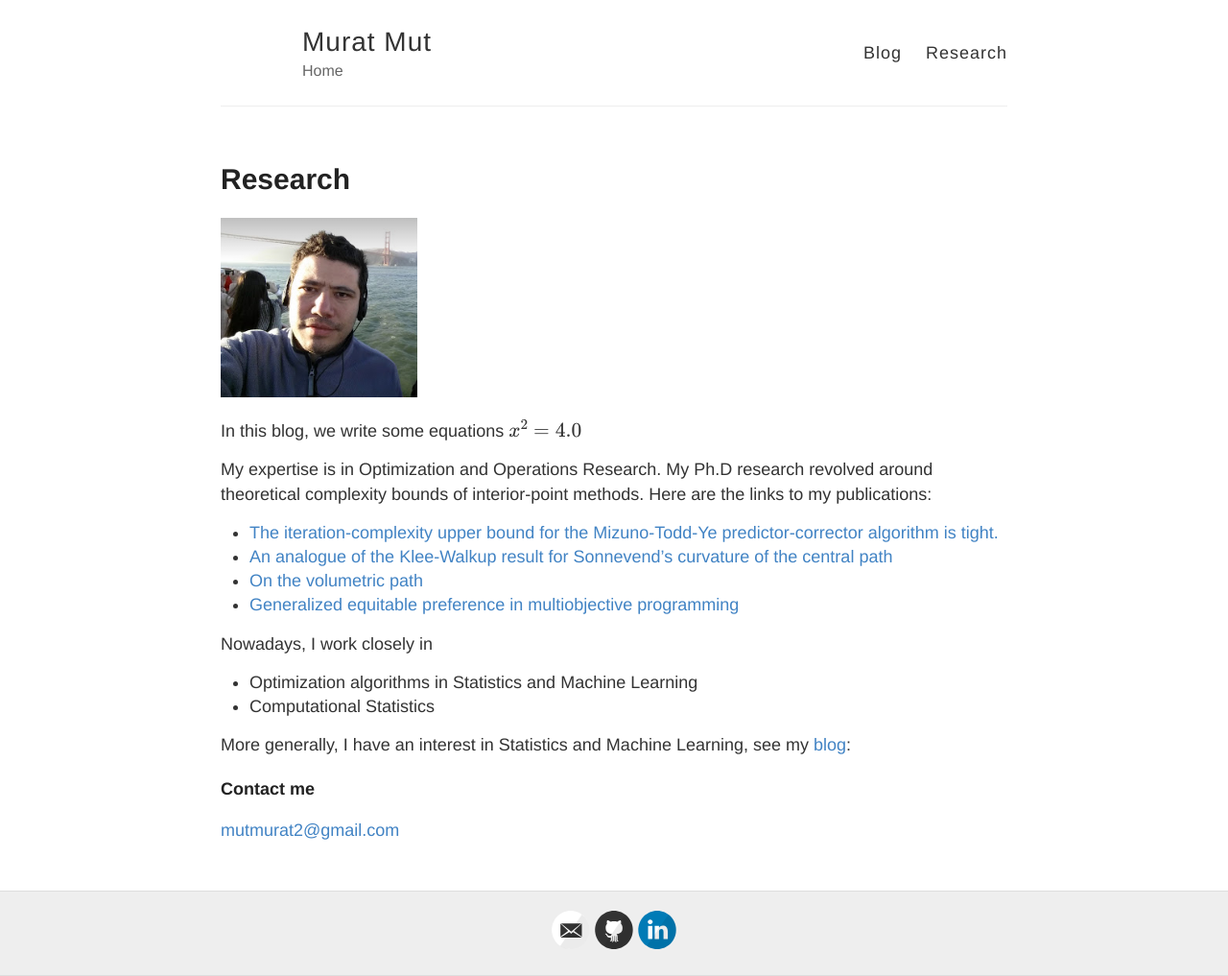
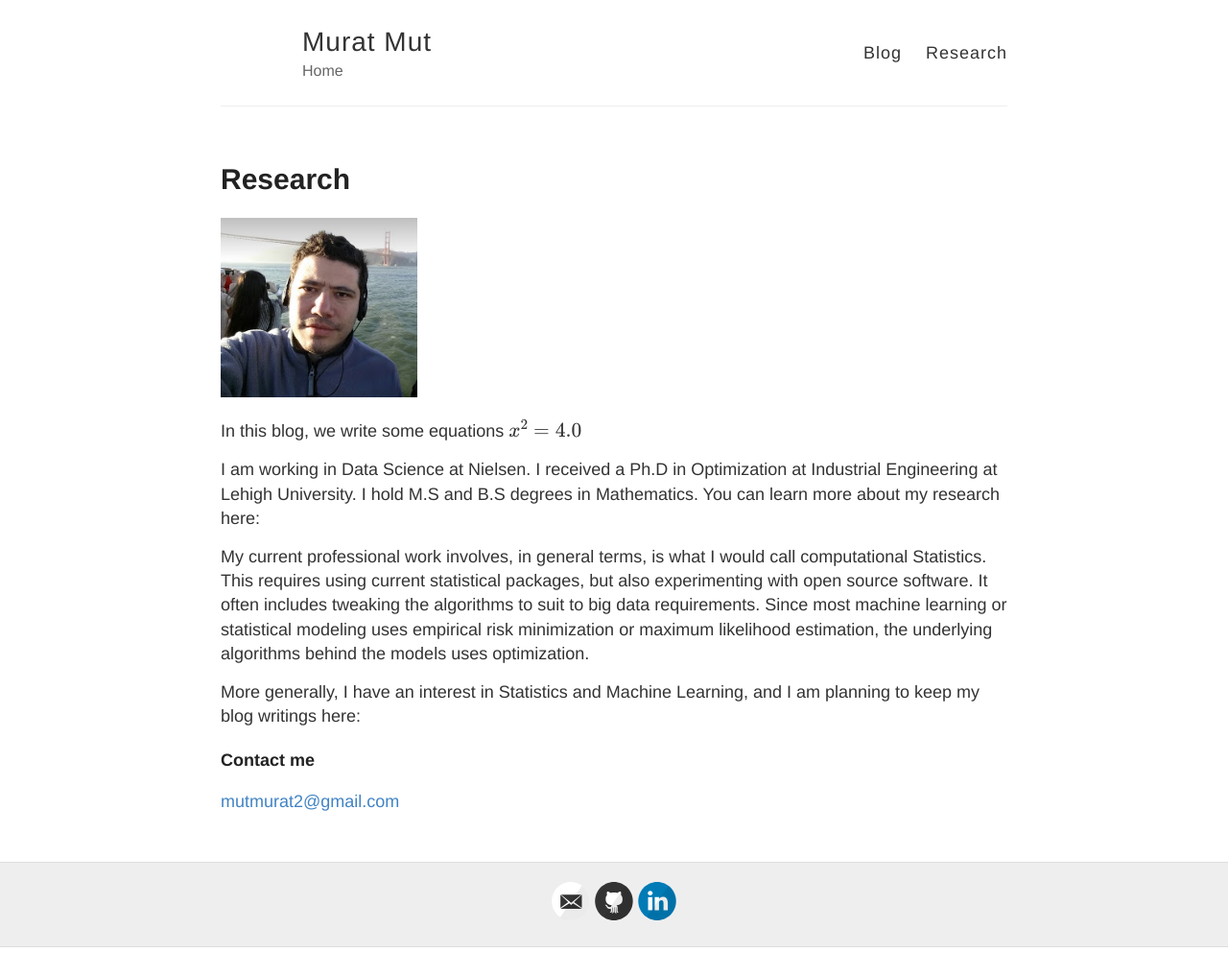
Before and after one commit to muratmut/muratmut.github.io, a Jekyll site: the page built from another.md, in a window 1280 px wide. Shown: the whole page at 96% size. Built offline with Jekyll 4.4.1, drawn with Linux system fonts in a browser that asks for light colours; formulas are drawn with MathJax 3; after the commit the page ends 987 px from its top, so only the background shows below that.

Commit message:
Update another.md

```diff
--- a/another.md
+++ b/another.md
@@ -9,19 +9,11 @@
 
 In this blog, we write some equations $$x^2=4.0$$
 
-My expertise is in Optimization and Operations Research. My Ph.D research revolved around theoretical complexity bounds of interior-point methods. Here are the links to my  publications:
+I am working in Data Science at Nielsen. I received a Ph.D in Optimization at Industrial Engineering at Lehigh University. I hold M.S and B.S degrees in Mathematics. You can learn more about my research here:
 
-* [The iteration-complexity upper bound for the Mizuno-Todd-Ye predictor-corrector algorithm is tight.](https://link.springer.com/chapter/10.1007/978-3-030-12119-8_6)
-* [An analogue of the Klee-Walkup result for Sonnevend’s curvature of the central path](http://link.springer.com/article/10.1007%2Fs10957-015-0764-2)
-* [On the volumetric path](http://www.springerlink.com/content/b0l3004g65222083/)
-* [Generalized equitable preference in multiobjective programming](http://www.sciencedirect.com/science/article/pii/S0377221711001366#)
+My current professional work involves, in general terms, is what I would call computational Statistics. This requires using current statistical packages, but also experimenting with open source software. It often includes tweaking the algorithms to suit to big data requirements. Since most machine learning or statistical modeling uses empirical risk minimization or maximum likelihood estimation, the underlying algorithms behind the models uses optimization.
 
-
-Nowadays, I work closely in
-* Optimization algorithms in Statistics and Machine Learning
-* Computational Statistics
-
-More generally, I have an interest in Statistics and Machine Learning, see my [blog](https://muratmut.github.io/blog):
+More generally, I have an interest in Statistics and Machine Learning, and I am planning to keep my blog writings here:
 
 
 
```
